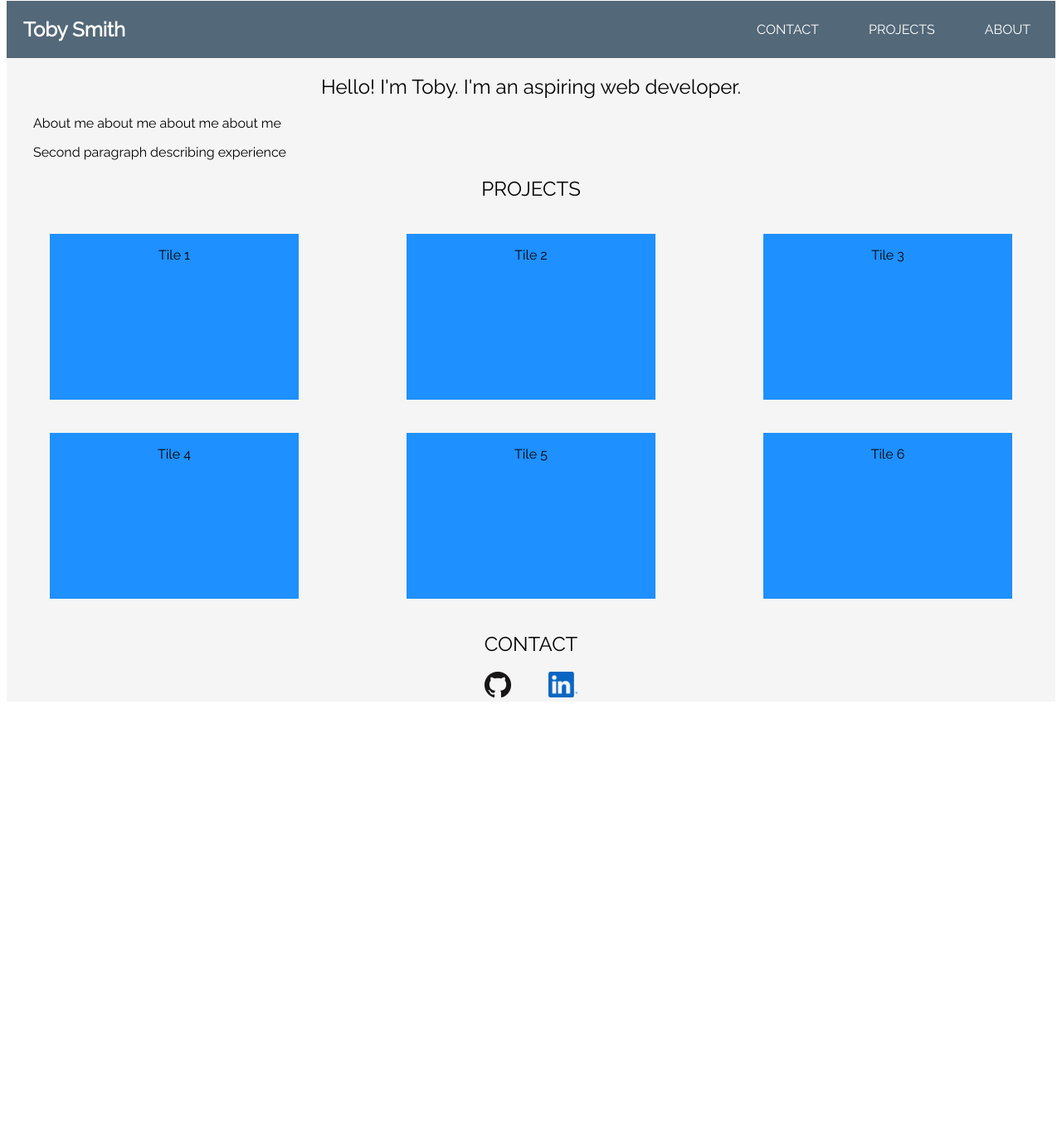
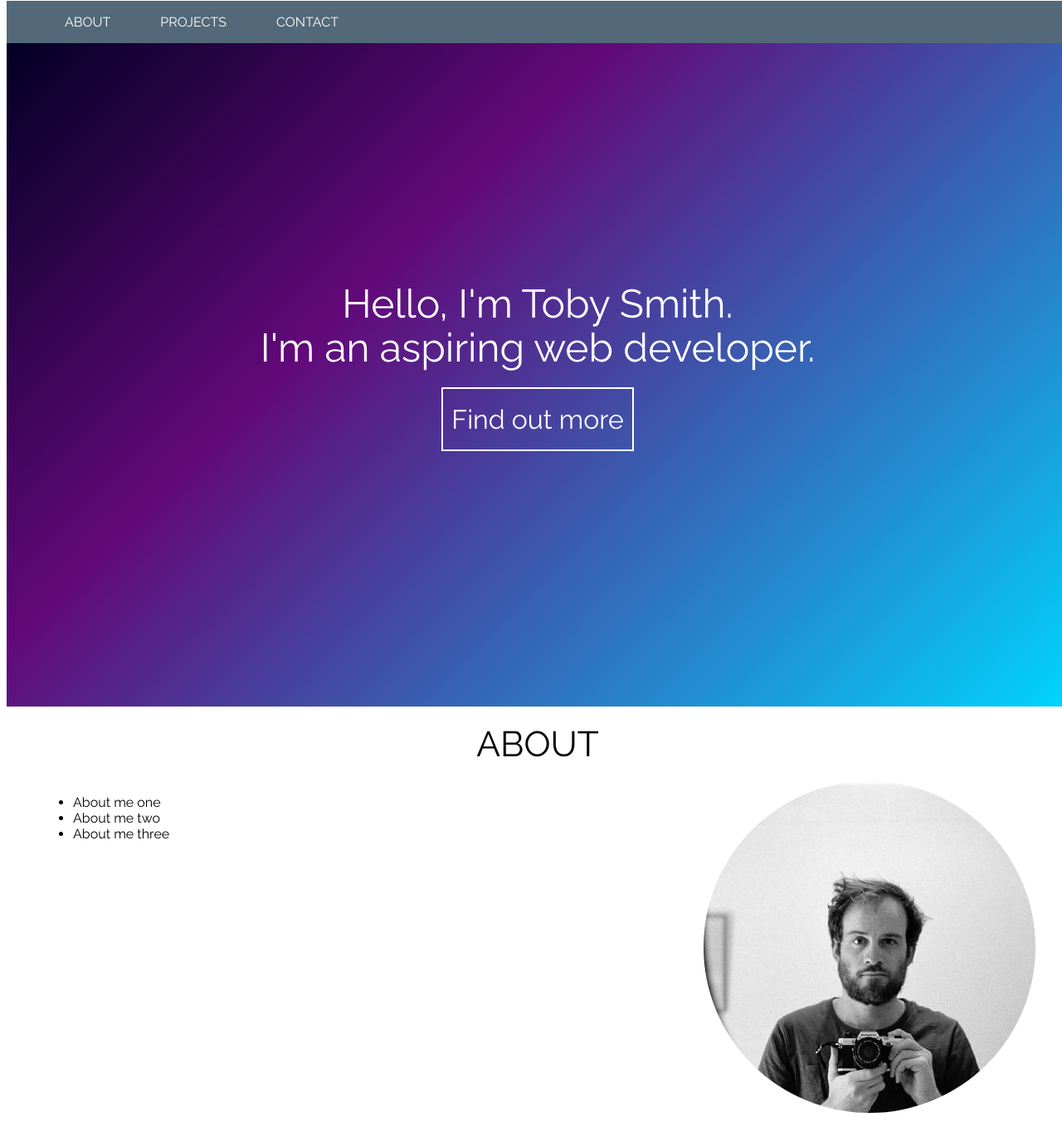
Before and after one commit to tw-smith/portfolio, a plain HTML site: page index.html in a window 1280 px wide. Shown: the part 7-1360 px from the top of the page at 83% size. Before the commit the page ends 861 px from the top, so only its background shows below. Drawn offline with Linux system fonts and the light colour scheme.

Commit message:
adding images, CSS structure changes and flexbox updates

```diff
--- a/index.html
+++ b/index.html
@@ -8,26 +8,38 @@
     <meta name="viewport"
     content="with=device-width, initial-scale=1.0">
   </head>
-
-  <!-- Header Navigation Bar -->
+  <!-- NAV BAR -->
   <body>
     <nav class="topnav">
-      <h1 class="nav-title">Toby Smith</h1>
       <ul class="nav-links">
+        <li><a href="#about">ABOUT</a></li>
+        <li><a href="#projects">PROJECTS</a></li>
         <li><a href="#contact">CONTACT</a></li>
-        <li><a href="#projects">PROJECTS</a></li>
-        <li><a href="#">ABOUT</a></li>
       </ul>
     </nav>
     <main>
-      <article>
-        <!-- About Me -->
-        <h2>Hello! I'm Toby. I'm an aspiring web developer. </h2>
-        <p>About me about me about me about me</p>
-        <p>Second paragraph describing experience</p>
+      <!--HOME SPLASH-->
+      <section id="home">
+        <div>Hello, I'm Toby Smith.<br>I'm an aspiring web developer.</div>
+        <a href="#about" class="button">Find out more</a>
+      </section>
+      <!--About me-->
+      <section id="about">
+        <div class="section-header">ABOUT</div>
+        <div id="about-content">
+          <div>
+            <ul>
+              <li>About me one</li>
+              <li>About me two</li>
+              <li>About me three</li>
+            </ul>
+          </div>
+          <img class="profile-photo" src="./assets/me.jpg" alt="A photo of Toby">
+        </div>
+      </section>
       <!-- Projects Gallery -->
       <section id="projects">
-          <h2>PROJECTS</h2>
+          <div class="section-header">PROJECTS</div>
           <div id="gallery">
             <div class="gallery-tile">
               <p>Tile 1</p>
@@ -48,20 +60,14 @@
               <p>Tile 6</p>
             </div>
         </section>
-    </article>
       <!-- Contact Me -->
-    <aside>
-      <h2>CONTACT</h2>
       <section id="contact">
+        <div class="section-header">CONTACT</div>
+        <div class="contact-strip">
           <a href="https://github.com/tw-smith"><img src="./assets/GitHub-Mark-32px.png" alt="GitHub logo" width="32";></a>
           <a href="https://www.linkedin.com/in/toby-smith-87b1185b"><img src="./assets/In-Blue-72-Γäó@2x.png" alt="LinkedIn logo" width="35"></a>
-        <!-- Avoid using mailto to improve UX and avoid email address scraping.
-             Add contact webform
-          <br>
-          <br>
-          <p>Email</p> -->
+        </div>
       </section>
-    </aside>
     </main>
   </body>
 </html>
--- a/style.css
+++ b/style.css
@@ -12,7 +12,6 @@ main {
   justify-content: center;
   align-items: center;
   flex-wrap: wrap;
-  background-color: #f5f5f5;
 }
 
 main h2 {
@@ -20,19 +19,74 @@ main h2 {
   text-align: center;
 }
 
+.section-header {
+  font-weight: lighter;
+  text-align: center;
+  font-size: 32pt;
+  padding: 20px;
+}
+
+.button {
+  border: 2px solid white;
+  margin: 20px;
+  padding: 10px;
+  font-size: 24pt;
+  text-decoration: none;
+  color: white;
+}
+
+.button:hover {
+  background-color: #00aaff;
+  border-color: #00aaff;
+  transition-duration: 0.5s;
+}
+
+
+#home {
+  display: flex;
+  justify-content: center;
+  flex-direction: column;
+  align-items: center;
+  height: 100vh;
+  width: 100vw;
+  background: rgb(2,0,36);
+  background: linear-gradient(135deg, rgba(2,0,36,1) 0%, rgba(98,9,121,1) 35%, rgba(0,212,255,1) 100%);
+  font-size: 36pt;
+  line-height: 40pt;
+  text-align: center;
+  color: white;
+}
+
+
+#about {
+  display: flex;
+  flex-direction: column;
+  align-items: center;
+  height: 100vh;
+  width: 100vw;
+}
+
+#about-content {
+  display: flex;
+  flex-direction: row;
+  justify-content: space-between;
+  width: 100%;
+  max-width: 1200px;
+}
+
+.profile-photo {
+  border-radius: 200px;
+}
 
 /* Desktop Styles */
 .topnav {
   display: flex;
+  width: 100vw;
   flex-direction: row;
   background-color: #536878;
   justify-content: space-between;
 }
 
-.topnav h1 {
-  margin: 20px;
-  color: white;
-}
 
 .nav-links {
   display: flex;
@@ -60,6 +114,15 @@ main h2 {
 
 
 /* Gallery Styles */
+#projects {
+  background-color: #f5f5f5;
+  width: 100vw;
+  height: 100vh;
+  display: flex;
+  align-items: center;
+  flex-direction: column;
+}
+
 #gallery {
   display: flex;
   flex-wrap: wrap;
@@ -82,9 +145,15 @@ main h2 {
 /* Contact styles */
 #contact {
   display: flex;
+  flex-direction: column;
+  justify-content: space-between;
+  max-width: 600px;
+}
+
+.contact-strip {
+  display: flex;
   flex-direction: row;
   justify-content: space-between;
-  max-width: 600px;
 }
 
 
```
Also changed, not shown: assets/me.jpg (added). Lines whose indentation alone changed are shown as unchanged.
